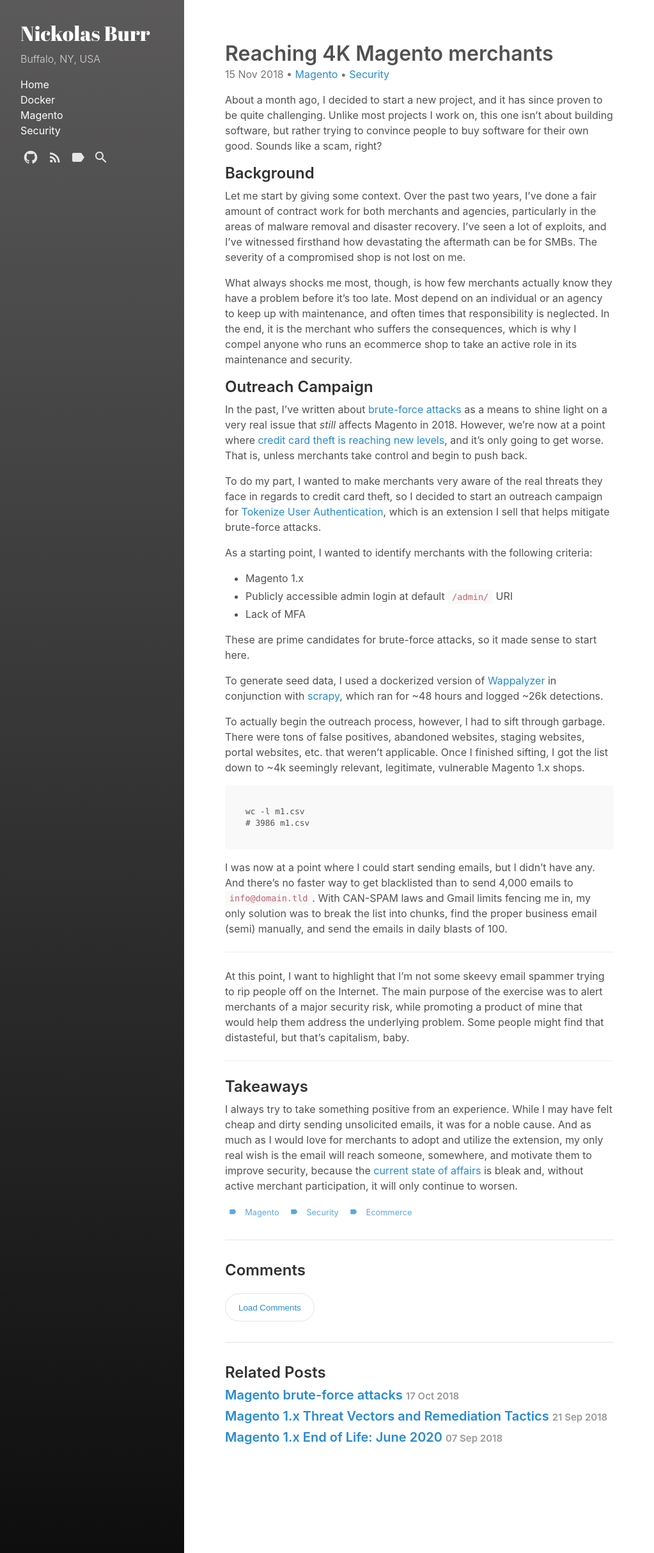
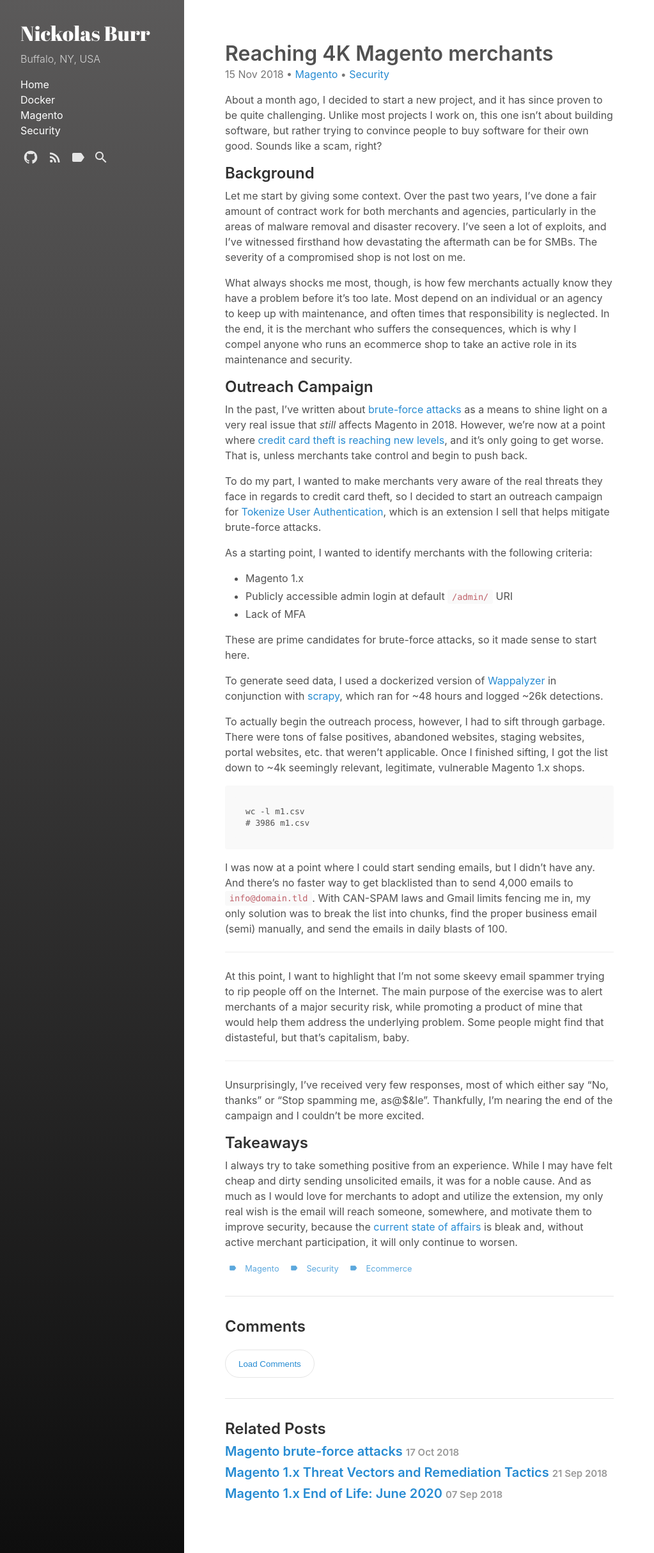
Before and after one commit to nickolasburr/blog, a Jekyll site: the page built from _posts/2018-11-15-reaching-4k-magento-merchants.md, in a window 1280 px wide. Shown: the whole page at 64% size, without its empty margins (0-1023 px from the left). Built offline with Jekyll 4.4.1, drawn with Linux system fonts in a browser that asks for light colours.

Commit message:
Update 11/15 blog post

```diff
--- a/_posts/2018-11-15-reaching-4k-magento-merchants.md
+++ b/_posts/2018-11-15-reaching-4k-magento-merchants.md
@@ -79,6 +79,10 @@ baby.
 
 ---
 
+Unsurprisingly, I've received very few responses, most of which either say "No, thanks"
+or "Stop spamming me, as@$&le". Thankfully, I'm nearing the end of the campaign and I
+couldn't be more excited.
+
 ## Takeaways
 
 I always try to take something positive from an experience. While I may have felt cheap
```
